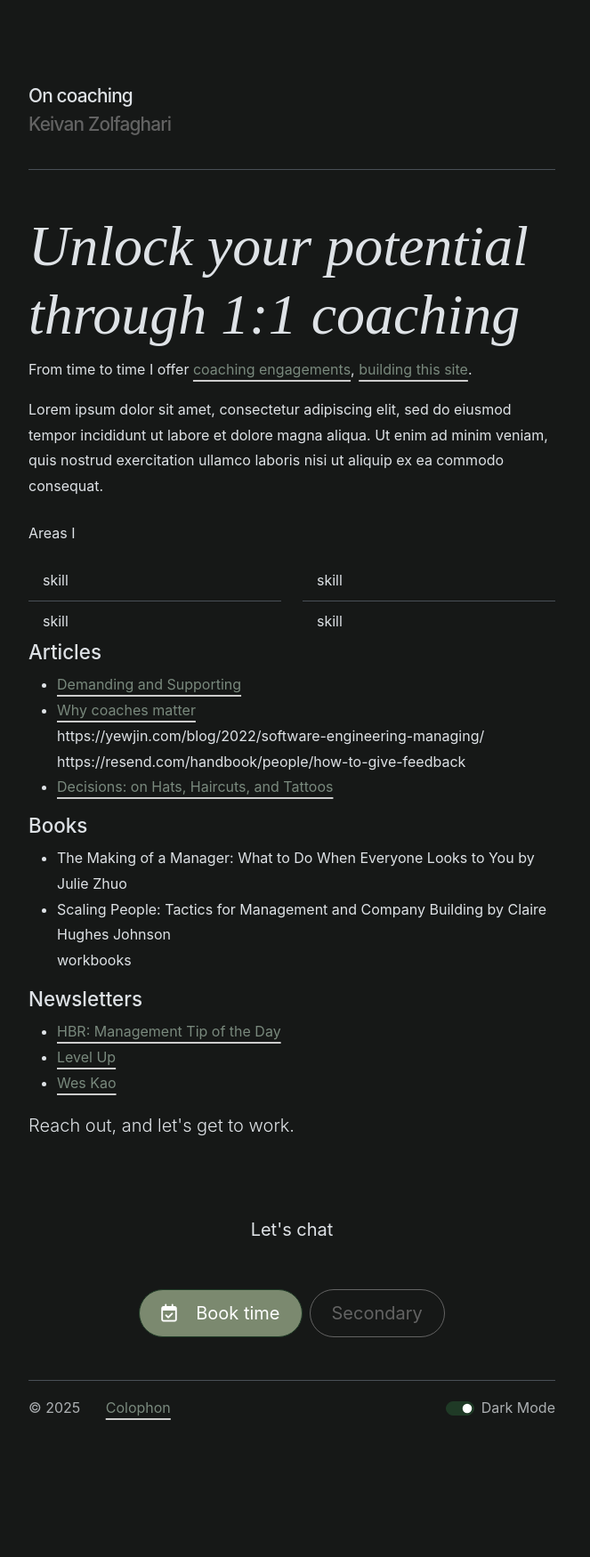
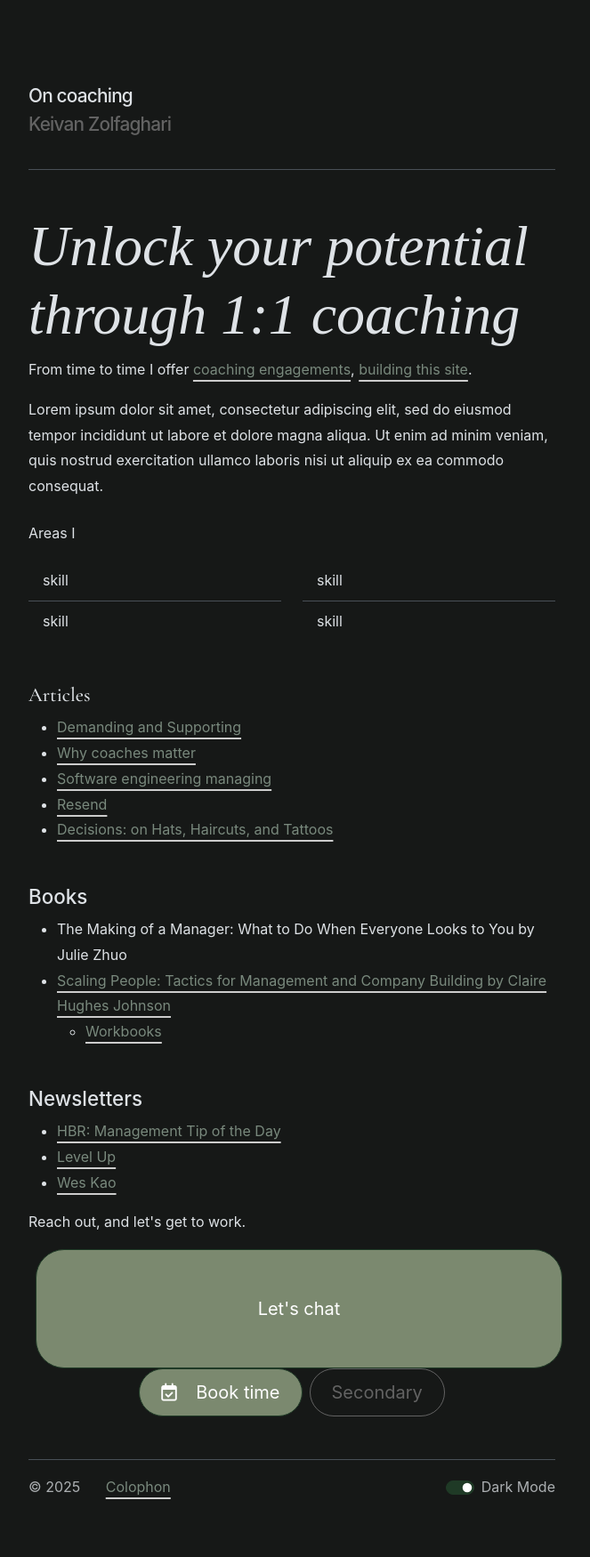
Before and after one commit to keivanz/keivanz.github.io, a Jekyll site: the page built from pages/coach.html, in a window 1280 px wide. Shown: the whole page at 89% size, without its empty margins (312-975 px from the left). Built offline with Jekyll 4.4.1, drawn with Linux system fonts in a browser that asks for light colours; nearby versions of some CDN libraries; some web fonts are replaced; before the commit the page ends 1661 px from its top, so only the background shows below that.

Commit message:
updating text

```diff
--- a/_includes/coaching.html
+++ b/_includes/coaching.html
@@ -23,24 +23,25 @@
 </div>
 
 
-<h2>Articles</h2>
+<h2 class="cormorant-garamond mt-5">Articles</h2>
   <ul>
     <li><a href="https://www.rkg.blog/demanding.php">Demanding and Supporting</a></li>
     <li><a href="https://www.linkedin.com/pulse/why-every-operating-leader-needs-executive-coach-aarti-bhatnagar-hy5wc/">Why coaches matter</a></li>
-https://yewjin.com/blog/2022/software-engineering-managing/
-https://resend.com/handbook/people/how-to-give-feedback
+    <li><a href="https://yewjin.com/blog/2022/software-engineering-managing/">Software engineering managing</a></li>
+    <li><a href="https://resend.com/handbook/people/how-to-give-feedback">Resend</a></li>
     <li><a href="https://jamesclear.com/3-2-1/february-1-2024">Decisions: on Hats, Haircuts, and Tattoos</a></li>
   </ul>
 
-
-<h2>Books</h2>
+<h2 class="mt-5">Books</h2>
   <ul>
     <li>The Making of a Manager: What to Do When Everyone Looks to You by Julie Zhuo</li>
-  <li>Scaling People: Tactics for Management and Company Building by Claire Hughes Johnson</li>
-workbooks
+    <li><a href="https://press.stripe.com/scaling-people">Scaling People: Tactics for Management and Company Building by Claire Hughes Johnson</a></li>
+    <ul>
+      <li><a href="https://assets.ctfassets.net/fzn2n1nzq965/5QpKqAjTVoskvZ4mRTNsMj/cffdca0985b2b48336798d126245518a/Scaling-People-Workbooks_PDF_23_03_05.pdf">Workbooks</a></li>
+    </ul>
   </ul>
 
-<h2>Newsletters</h2>
+<h2 class="mt-5">Newsletters</h2>
   <ul>
     <li><a href="https://hbr.org/email-newsletters">HBR: Management Tip of the Day</a></li>
     <li><a href="https://levelupwithethanevans.substack.com">Level Up</a></li>
@@ -48,8 +49,8 @@ workbooks
   </ul>
 
 
-<p class="lead mb-4">Reach out, and let's get to work.</p>
-<button type="button" class="btn btn-lg mt-2 px-4 py-5 rounded-5 focus-ring w-100 gap-3">Let's chat</button>
+<p class="">Reach out, and let's get to work.</p>
+<button type="button" class="btn btn-primary btn-lg mx-2 px-4 py-5 rounded-5 focus-ring w-100 gap-3">Let's chat</button>
 </div>
 
 <div class="d-grid gap-2 d-sm-flex justify-content-sm-center">
--- a/_includes/homepage.html
+++ b/_includes/homepage.html
@@ -26,7 +26,7 @@
 
 <div id="quote-container">
   <h6 id="quote-title" class="text-body-secondary mt-5" style="display: none;">Random Quote</h2>
-  <p id="quote"></p>
+  <p id="quote" class="mb-0"></p>
   <p id="author"></p>
 
   <button type="button" id="quote-button" style="display: none;" class="btn btn-outline-primary" onclick="displayRandomQuote()">New Quote</button>
--- a/_sass/_custom.scss
+++ b/_sass/_custom.scss
@@ -59,6 +59,10 @@ $dark-primary: #7B896F; /* aadd66*/
 .highlight_italic {
   font-family: "Instrument Serif", serif;
   font-style: italic;
+}
+.cormorant-garamond {
+  font-family: "Cormorant Garamond", serif;
+  font-style: normal;
 }
 
 html,
```
Lines whose indentation alone changed are shown as unchanged.
